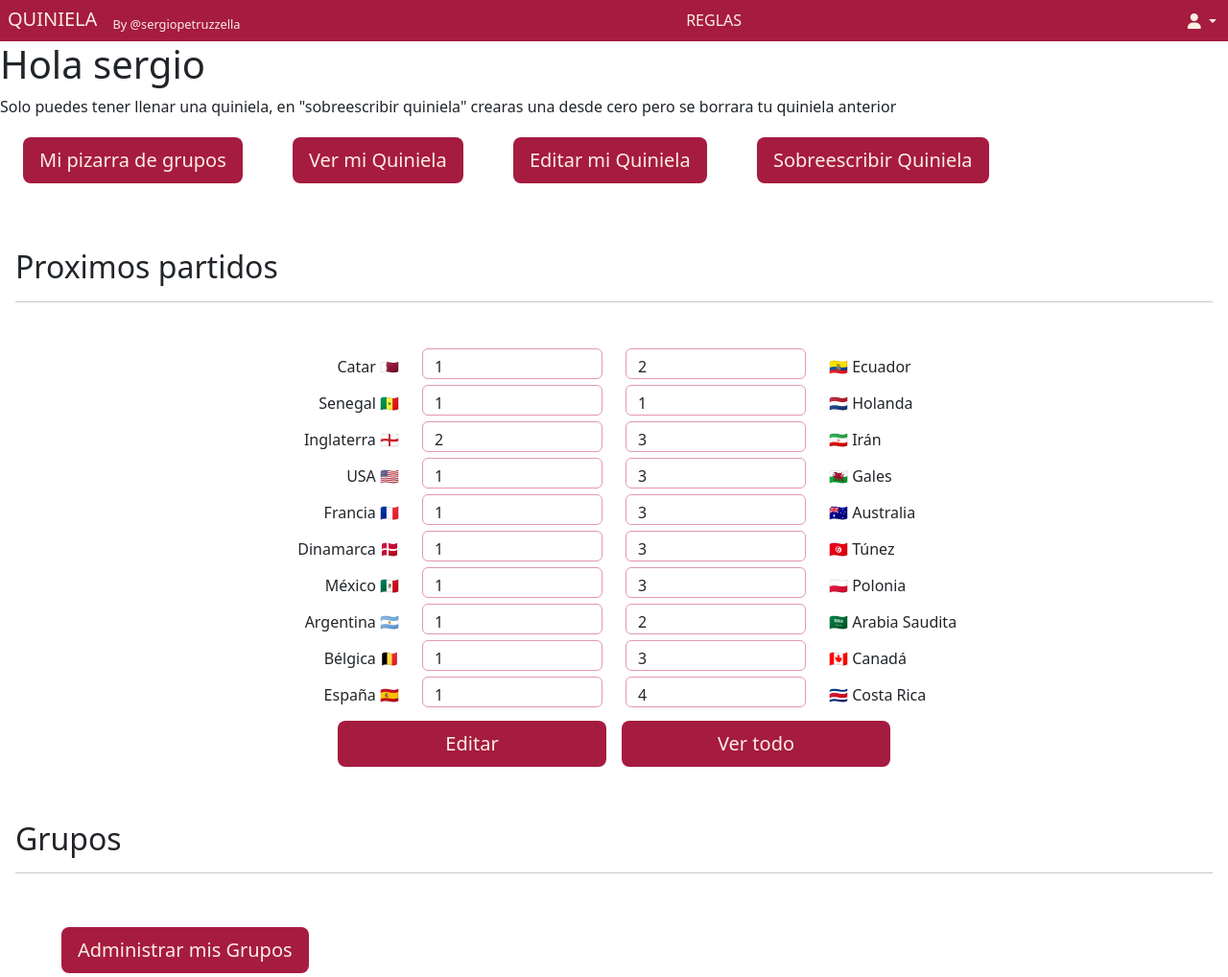
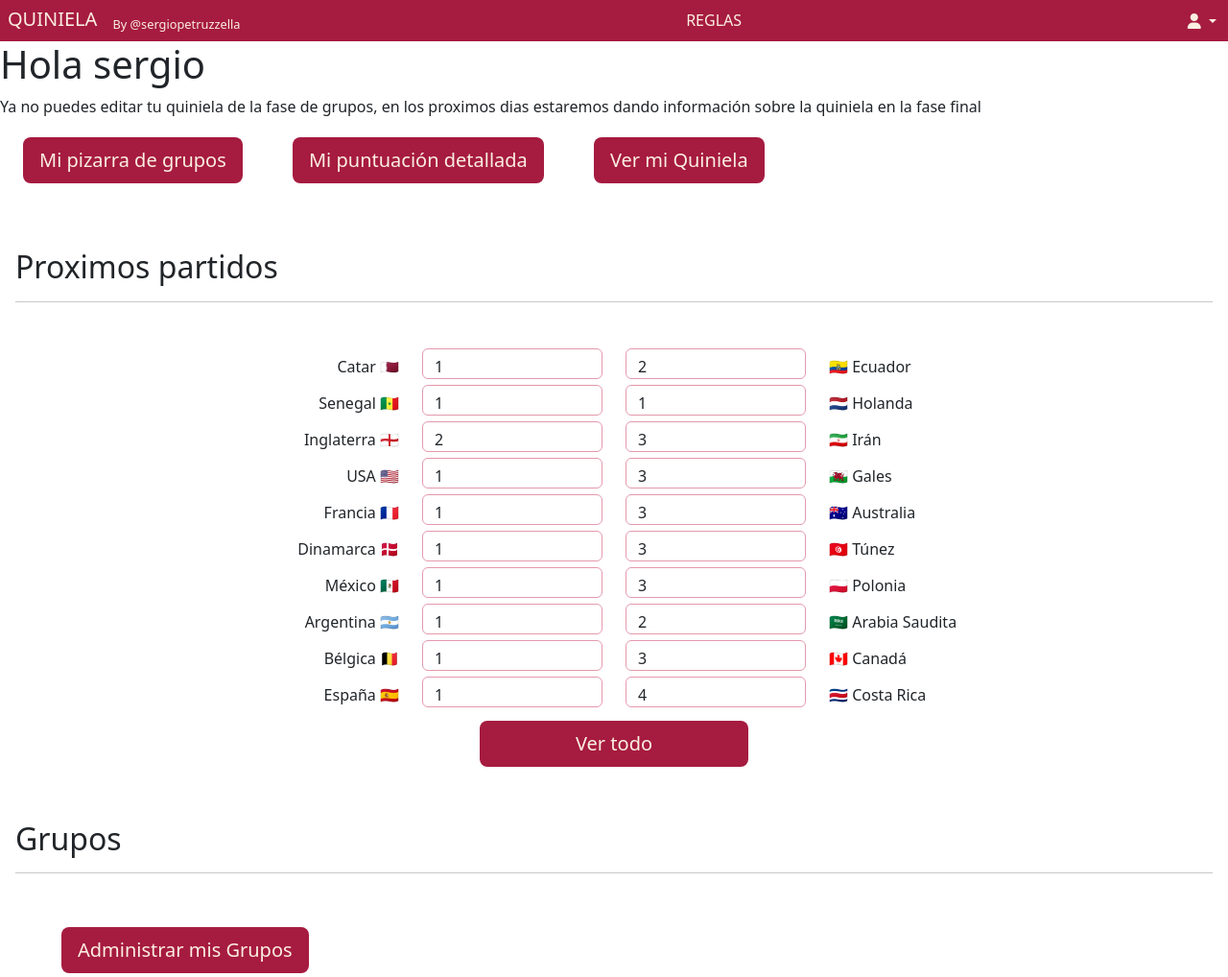
Before and after one commit to sergiopetruzzella/quiniela, a Django app: page /desk/ in a window 1280 px wide. Shown: the top 1018 px of the page at 96% size. Run offline with Django 4.2, Linux system fonts and the light colour scheme; a user stored in the database is signed in; data comes from the database, SQL or seed files in the repository.

Commit message:
end-grpup-stage

```diff
--- a/quiniela/urls.py
+++ b/quiniela/urls.py
@@ -33,9 +33,9 @@ urlpatterns = [
     path('logout/', accounts_views.logout_view ),
     path('register/', accounts_views.register_view ),
 
-    path('schedule/create/', schedule_views.schedule_create_view),
+    #path('schedule/create/', schedule_views.schedule_create_view),
     path('schedule/view/', schedule_views.schedule_view_selections),
-    path('schedule/edit/', schedule_views.schedule_edit_selections),
+    #path('schedule/edit/', schedule_views.schedule_edit_selections),
     path('schedule/group-board/', schedule_views.schedule_group_board_selections),
 
 
--- a/templates/accounts/puntuation.html
+++ b/templates/accounts/puntuation.html
@@ -2,8 +2,11 @@
 
 {% block content%}
 <div class="p-3">
+{%if user.username == request.user.username %}
+<H1 class="m-3 mb-4 w-100">Mi puntuación detallada <span class="m-1 p-1" style="border: 1px solid #A61B40 ">{{user.userscore.points}}pts</span></H1>
+{%else%}
 <H1 class="m-3 mb-4 w-100">Puntuación de {{user.username}} <span class="m-1 p-1" style="border: 1px solid #A61B40 ">{{user.userscore.points}}pts</span></H1>
-
+{%endif%}
 <table class="table table-striped table-bordered">
     <thead>
         <tr>
--- a/templates/admin/table.html
+++ b/templates/admin/table.html
@@ -1,6 +1,6 @@
 <h3>Tabla</h3>
 
-<table class="table table-striped table-bordered">
+<table class="table table-sm table-striped table-bordered">
     <thead>
         <tr>
           <th scope="col">#</th>
@@ -13,7 +13,7 @@
 
 <tr>
     <th scope="row">{{forloop.counter}}</th>
-    <td>{{x.user}}</td>
+    <td><a href="/user/{{x.user}}" style="color: #1744ad">{{x.user}}</a></td>
     <td>{{x.points}}</td>
 
   </tr>
--- a/templates/desk.html
+++ b/templates/desk.html
@@ -3,19 +3,17 @@
 {% if request.user.is_authenticated %}
 <H1>Hola {{request.user}}</H1>
 {% if matches %}
-<p>Solo puedes tener llenar una quiniela, en "sobreescribir quiniela" crearas una desde cero pero se borrara tu quiniela anterior</p>
+<p>Ya no puedes editar tu quiniela de la fase de grupos, en los proximos dias estaremos dando información sobre la quiniela en la fase final</p>
 {% else %}
-<p>Click en "crear quiniela" para comenzar</p>
 {% endif %}
 
 <div class="container-flex mb-5">
 {% if matches %}
 <a href="/schedule/group-board" class="btn text-gold bg-red btn-lg mx-4 my-1">Mi pizarra de grupos</a>
+<a href="/user/{{request.user.username}}" class="btn text-gold bg-red btn-lg mx-4 my-1">Mi puntuación detallada</a>
 <a href="/schedule/view" class="btn text-gold bg-red btn-lg mx-4 my-1">Ver mi Quiniela</a>
-<a href="/schedule/edit" class="btn text-gold bg-red btn-lg mx-4 my-1">Editar mi Quiniela</a>
-<a href="/schedule/create" class="btn text-gold bg-red btn-lg mx-4 my-1">Sobreescribir Quiniela</a>
 {% else %}
-<a href="/schedule/create" class="btn text-gold bg-red btn-lg mx-4">Crear Quiniela</a>
+<h3>Expiró el plazo para crear tu quiniela para la fase de grupos</h3>
 {% endif %}
 </div>
 
@@ -25,7 +23,6 @@
 <hr class="mb-5">
 {% include "schedule/schedule-window.html" %}
 <div class="d-flex justify-content-center flex-wrap" >
-    <a href="/schedule/edit" class="btn bg-red text-gold btn-lg m-2" style="width:280px">Editar</a>
     <a href="/schedule/view" class="btn bg-red text-gold btn-lg m-2" style="width:280px">Ver todo</a>
   </div>
 </div>
--- a/templates/schedule/create.html
+++ b/templates/schedule/create.html
@@ -8,7 +8,6 @@
 
 </div>
 <form action="/schedule/create/" class="align-items-center" method="POST">
-    {% csrf_token %}
 <div class="container text-center"><p>Introduce tus predicciones</p></div>
 {% for x in list %}
 <div class="form-group row" >
--- a/templates/schedule/edit.html
+++ b/templates/schedule/edit.html
@@ -8,7 +8,6 @@
 
 </div>
 <form action="/schedule/create/" class="align-items-center" method="POST">
-    {% csrf_token %}
 
 {% for x in matches %}
 <div class="form-group row" >
```
